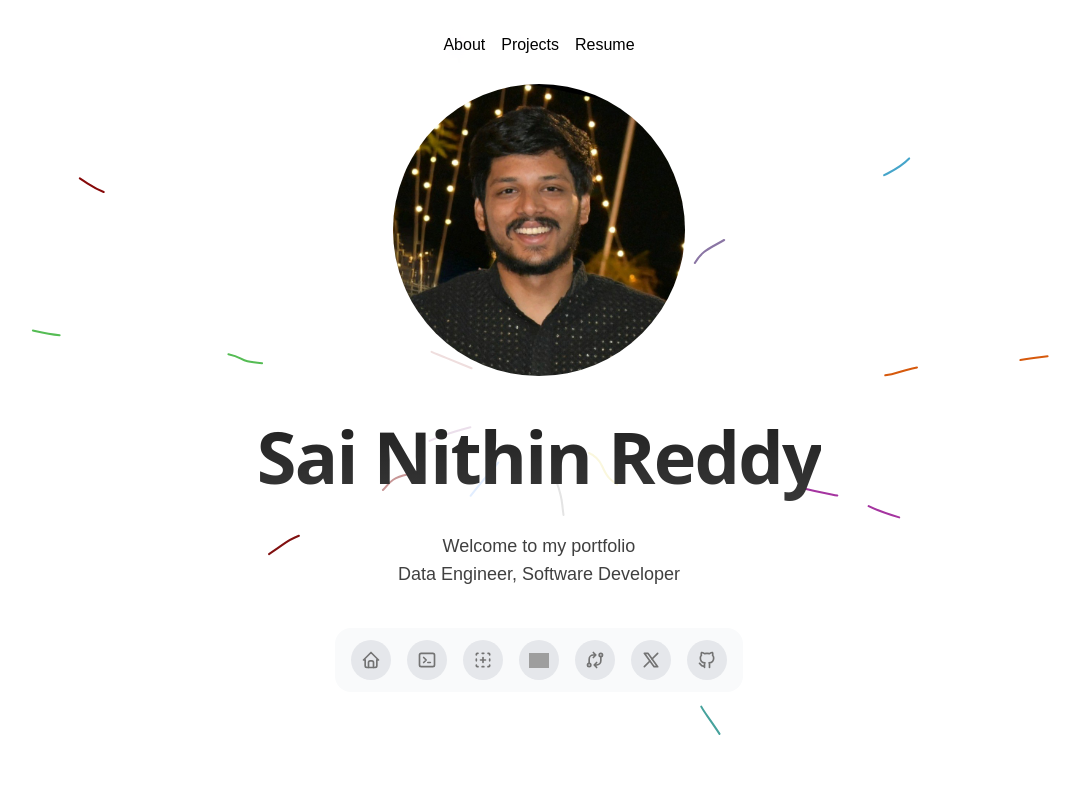
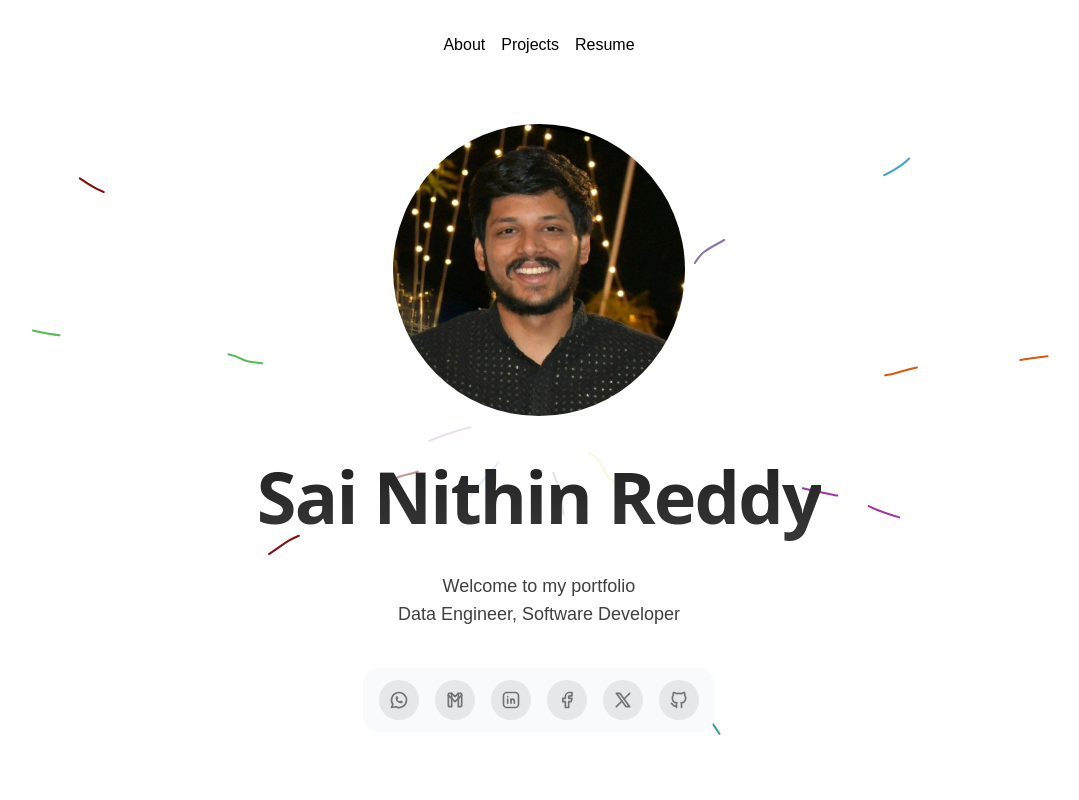
Before and after one commit to nithin1922/my_portfolio, a Next.js app: page / in a window 1280 px wide. Shown: the top 800 px of the page, without its empty margins (101-1180 px from the left). Built offline with nearby package versions, Linux system fonts and the light colour scheme; grey boxes are pictures that could not be loaded.

Commit message:
Corrected icons in Floating Dock

```diff
--- a/src/components/FloatingDock.js
+++ b/src/components/FloatingDock.js
@@ -2,7 +2,12 @@
 import React from "react";
 import { FloatingDock } from "@/components/ui/floating-dock";
 import {
+  IconBrandFacebook,
+  IconBrandFacebookFilled,
   IconBrandGithub,
+  IconBrandGmail,
+  IconBrandLinkedin,
+  IconBrandWhatsapp,
   IconBrandX,
   IconExchange,
   IconHome,
@@ -14,42 +19,31 @@ import Image from "next/image";
 export function FloatingDockDemo() {
   const links = [
     {
-      title: "Home",
+      title: "WhatsApp",
       icon: (
-        <IconHome className="h-full w-full text-neutral-500 dark:text-neutral-300" />
+        <IconBrandWhatsapp  className="h-full w-full text-neutral-500 dark:text-neutral-300" />
       ),
       href: "#",
     },
 
     {
-      title: "Products",
+      title: "Gmail",
       icon: (
-        <IconTerminal2 className="h-full w-full text-neutral-500 dark:text-neutral-300" />
+        <IconBrandGmail className="h-full w-full text-neutral-500 dark:text-neutral-300" />
       ),
       href: "#",
     },
     {
-      title: "Components",
+      title: "LinkedIn",
       icon: (
-        <IconNewSection className="h-full w-full text-neutral-500 dark:text-neutral-300" />
+        <IconBrandLinkedin className="h-full w-full text-neutral-500 dark:text-neutral-300" />
       ),
       href: "#",
     },
     {
-      title: "Aceternity UI",
+      title: "Facebook",
       icon: (
-        <Image
-          src="https://assets.aceternity.com/logo-dark.png"
-          width={20}
-          height={20}
-          alt="Aceternity Logo" />
-      ),
-      href: "#",
-    },
-    {
-      title: "Changelog",
-      icon: (
-        <IconExchange className="h-full w-full text-neutral-500 dark:text-neutral-300" />
+        <IconBrandFacebook className="h-full w-full text-neutral-500 dark:text-neutral-300" />
       ),
       href: "#",
     },
--- a/src/components/backgroundlines.js
+++ b/src/components/backgroundlines.js
@@ -6,7 +6,7 @@ import { FloatingDockDemo } from "../components/FloatingDock.js"
 export default function BackgroundLinesDemo() {
   return (
     (
-    <div className="flex items-center justify-center w-full flex-col px-4">
+    <div className="mt-10">
     <BackgroundLines className="flex flex-col items-center text-center w-full">
     <Image className= "relative z-20 border-4 border-white rounded-full mt-20" src="/myimage.jpeg" alt="x" width={300} height={300}  />
       <h2
```
